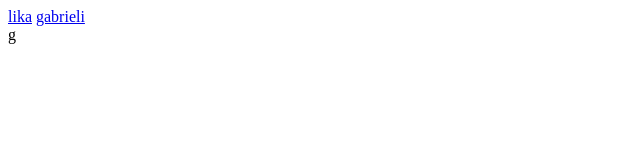
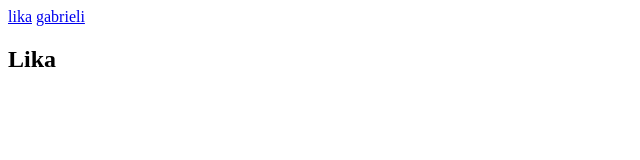
Before and after one commit to gabrieli12/group50, a plain HTML site: page index.html in a window 1280 px wide. Shown: the full height of the page, 0-640 px from the left. Drawn offline with Linux system fonts and the light colour scheme.

Commit message:
added a new section

```diff
--- a/index.html
+++ b/index.html
@@ -14,7 +14,9 @@
         </nav>
     </header>
 
-    g
+    <section>
+        <h1>Lika</h1>
+    </section>
 
 </body>
 </html>
```
